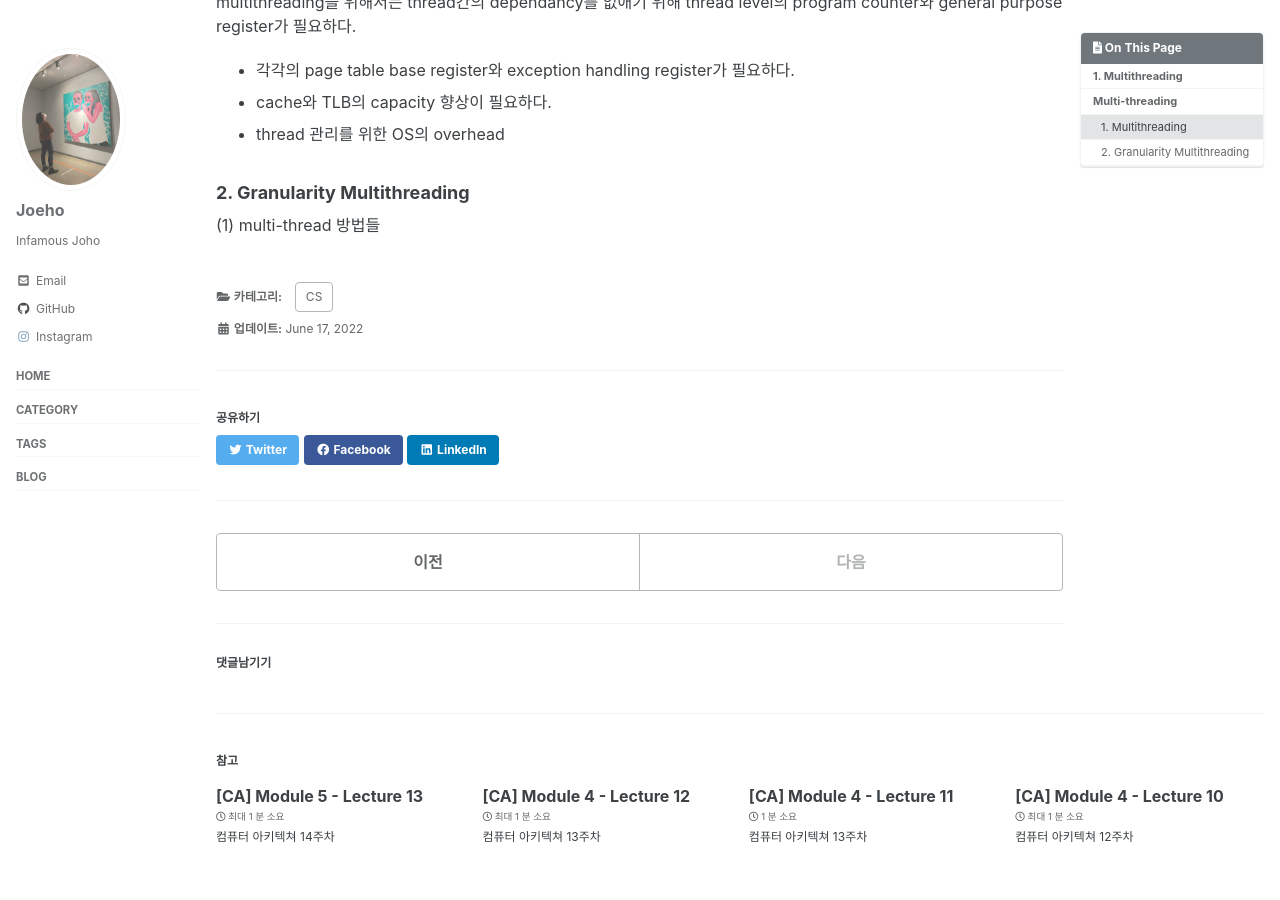
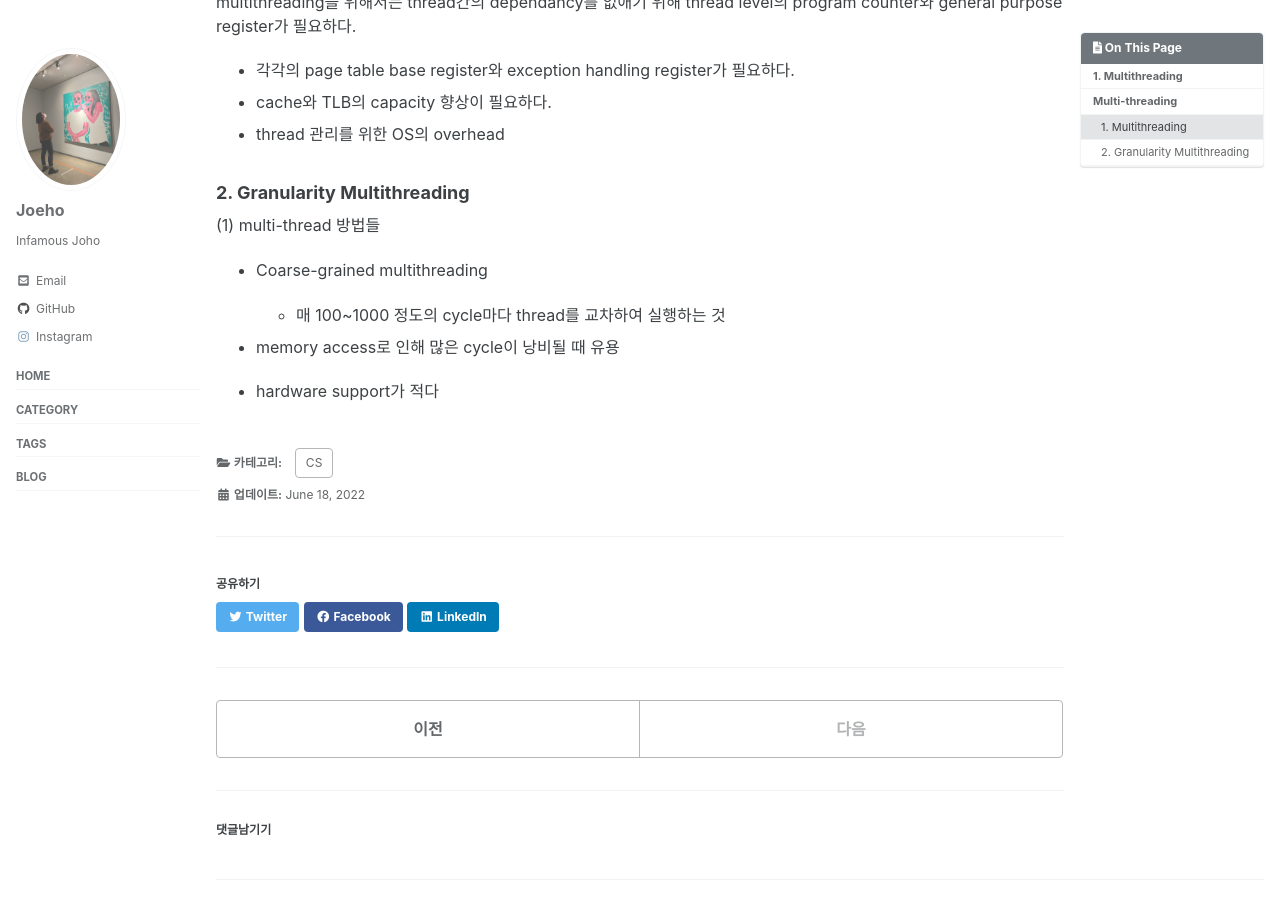
Before and after one commit to joeholee/joeholee.github.io, a Jekyll site: the page built from _posts/2022-06-13-ca-fourteenth.md, in a window 1280 px wide and 900 px high, scrolled down 752 px. Built offline with Jekyll 4.4.1, drawn with Linux system fonts in a browser that asks for light colours; cached includes are drawn as plain includes; some web fonts are replaced; comment, search, counter and statistics services are not loaded.

Commit message:
Update 2022-06-13-ca-fourteenth.md

```diff
--- a/_posts/2022-06-13-ca-fourteenth.md
+++ b/_posts/2022-06-13-ca-fourteenth.md
@@ -13,7 +13,7 @@ toc: true
 toc_sticky: true
 
 date: 2022-06-13
-last_modified_at: 2022-06-17
+last_modified_at: 2022-06-18
 ---
 
 # 1. Multithreading
@@ -44,3 +44,11 @@ multithreading을 위해서는 thread간의 dependancy를 없애기 위해 threa
 ### 2. Granularity Multithreading
 
 (1) multi-thread 방법들
+
+- Coarse-grained multithreading
+
+  - 매 100~1000 정도의 cycle마다 thread를 교차하여 실행하는 것
+
+ - memory access로 인해 많은 cycle이 낭비될 때 유용
+
+ - hardware support가 적다
```
